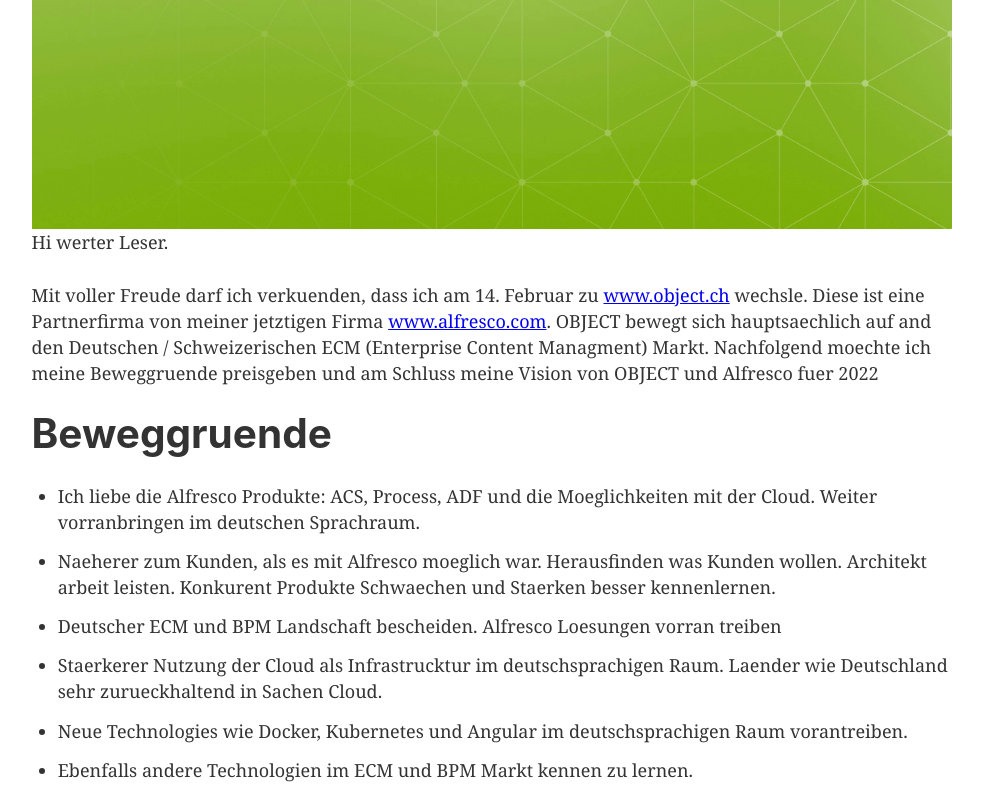
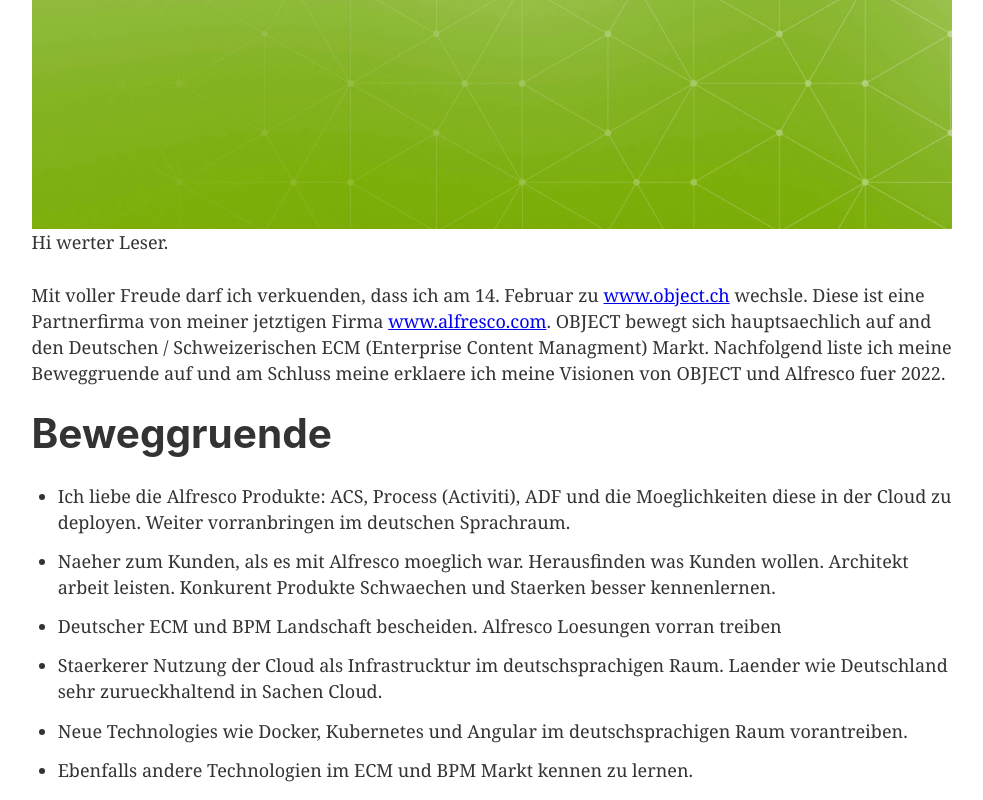
Before and after one commit to mmuller88/mmblog, a Gatsby site: page /Object-CH/ in a window 1280 px wide. Shown: the part 604-1404 px from the top of the page, without its empty margins (148-1131 px from the left). Built offline with nearby package versions, Linux system fonts and the light colour scheme; Gatsby itself is replaced by a stand-in of ours.

Commit message:
object artikel

```diff
--- a/content/Object-CH/index.md
+++ b/content/Object-CH/index.md
@@ -9,11 +9,11 @@
 
 Hi werter Leser.
 
-Mit voller Freude darf ich verkuenden, dass ich am 14. Februar zu www.object.ch wechsle. Diese ist eine Partnerfirma von meiner jetztigen Firma www.alfresco.com. OBJECT bewegt sich hauptsaechlich auf and den Deutschen / Schweizerischen ECM (Enterprise Content Managment) Markt. Nachfolgend moechte ich meine Beweggruende preisgeben und am Schluss meine Vision von OBJECT und Alfresco fuer 2022
+Mit voller Freude darf ich verkuenden, dass ich am 14. Februar zu www.object.ch wechsle. Diese ist eine Partnerfirma von meiner jetztigen Firma www.alfresco.com. OBJECT bewegt sich hauptsaechlich auf and den Deutschen / Schweizerischen ECM (Enterprise Content Managment) Markt. Nachfolgend liste ich meine Beweggruende auf und am Schluss meine erklaere ich meine Visionen von OBJECT und Alfresco fuer 2022.
 
 # Beweggruende
-* Ich liebe die Alfresco Produkte: ACS, Process, ADF und die Moeglichkeiten mit der Cloud. Weiter vorranbringen im deutschen Sprachraum.
-* Naeherer zum Kunden, als es mit Alfresco moeglich war. Herausfinden was Kunden wollen. Architekt arbeit leisten. Konkurent Produkte Schwaechen und Staerken besser kennenlernen.
+* Ich liebe die Alfresco Produkte: ACS, Process (Activiti), ADF und die Moeglichkeiten diese in der Cloud zu deployen. Weiter vorranbringen im deutschen Sprachraum.
+* Naeher zum Kunden, als es mit Alfresco moeglich war. Herausfinden was Kunden wollen. Architekt arbeit leisten. Konkurent Produkte Schwaechen und Staerken besser kennenlernen.
 * Deutscher ECM und BPM Landschaft bescheiden. Alfresco Loesungen vorran treiben
 * Staerkerer Nutzung der Cloud als Infrastrucktur im deutschsprachigen Raum. Laender wie Deutschland sehr zurueckhaltend in Sachen Cloud.
 * Neue Technologies wie Docker, Kubernetes und Angular im deutschsprachigen Raum vorantreiben.
```
